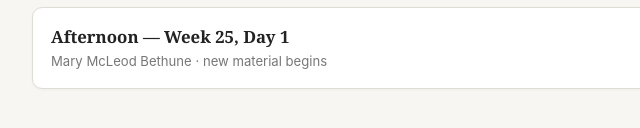
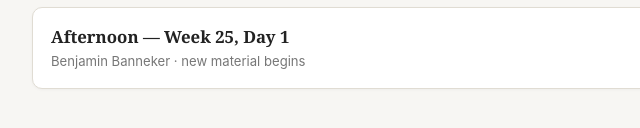
Before and after one commit to AbuSkunkCabbage/FWW-GED-DIGITAL, a plain HTML site: page index.html in a window 1280 px wide. Shown: the part 238-366 px from the top of the page, 274-914 px from the left. Drawn offline with Linux system fonts and the light colour scheme.

Commit message:
Update session-sub text for Week 25, Day 1

```diff
--- a/index.html
+++ b/index.html
@@ -38,7 +38,7 @@
   </a>
   <a class="session-card" href="player.html?content=week25_sun_pm_day1">
     <div class="session-title">Afternoon &mdash; Week 25, Day 1</div>
-    <div class="session-sub">Mary McLeod Bethune &middot; new material begins</div>
+    <div class="session-sub">Benjamin Banneker &middot; new material begins</div>
   </a>
 </div>
 <script>
```
